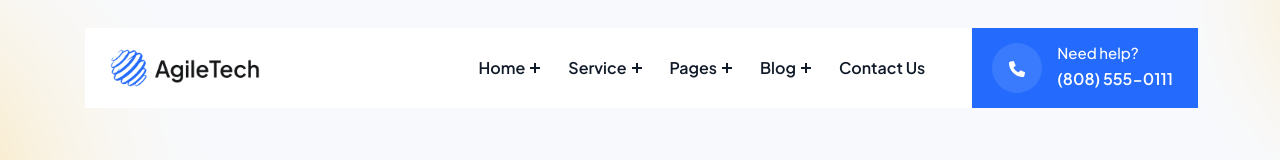
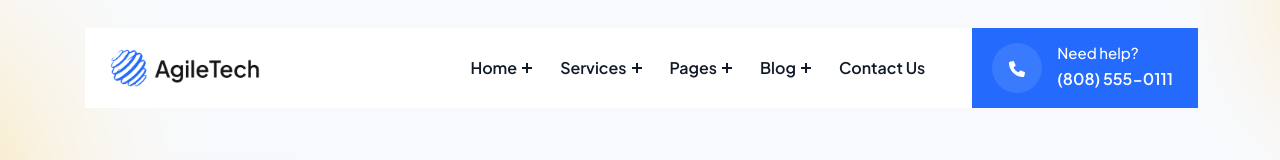
Before and after one commit to techbysj/DigitalSolutionsPlatform, a React (Create React App) app: page / in a window 1280 px wide. Shown: the top 160 px of the page. Built offline with nearby package versions, Linux system fonts and the light colour scheme; the HTML template or start-up script is replaced by a standard one.

Commit message:
Services Menu updated

```diff
--- a/src/components/NavBar.js
+++ b/src/components/NavBar.js
@@ -94,7 +94,7 @@ const NavBar = () => {
                 <a href='#'>Home</a>
               </li>
               <li className='menu-item-has-children'>
-                <a href='/service'>Service</a>
+                <a href='/service'>Services</a>
               </li>
               <li className='menu-item-has-children'>
                 <a href='#'>Pages</a>
```
